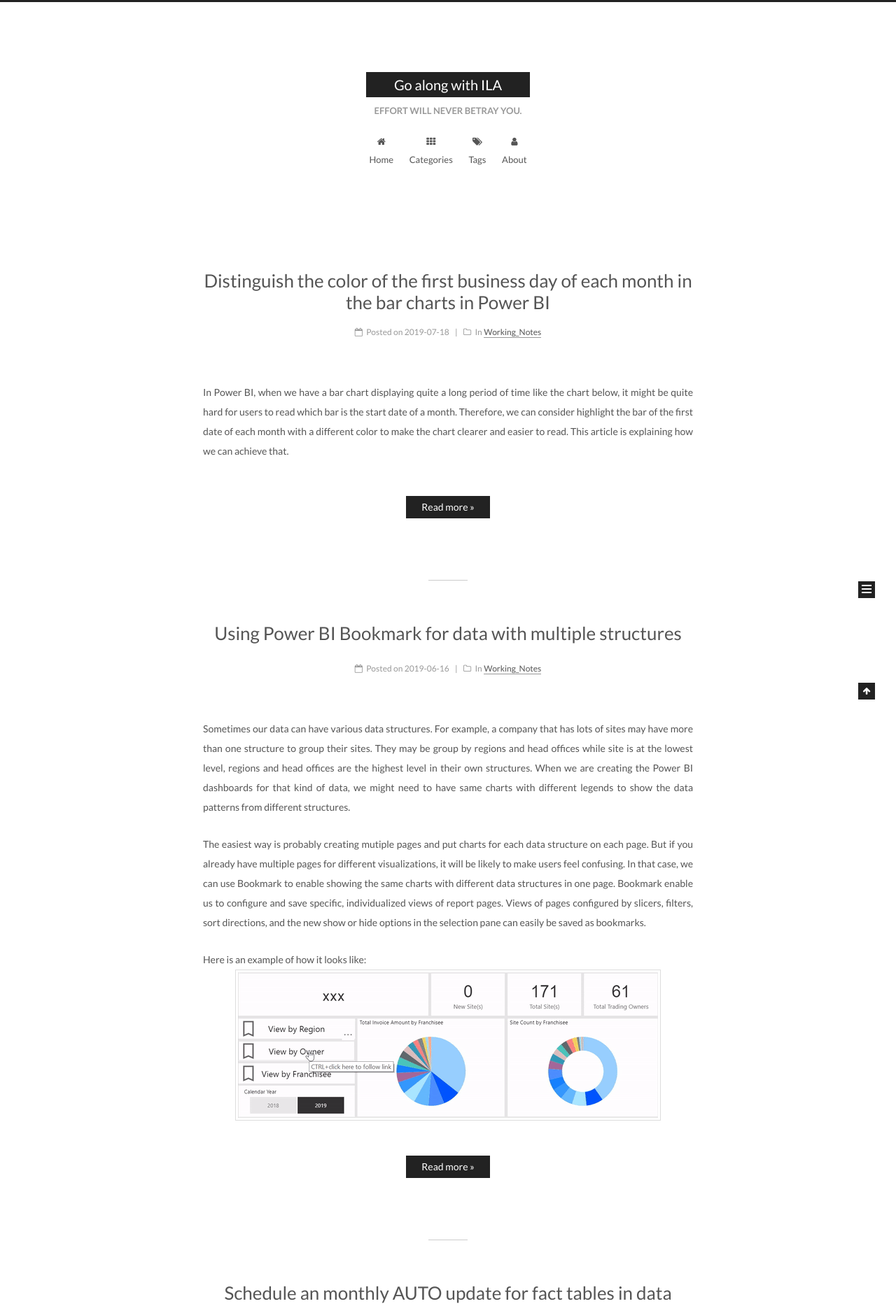
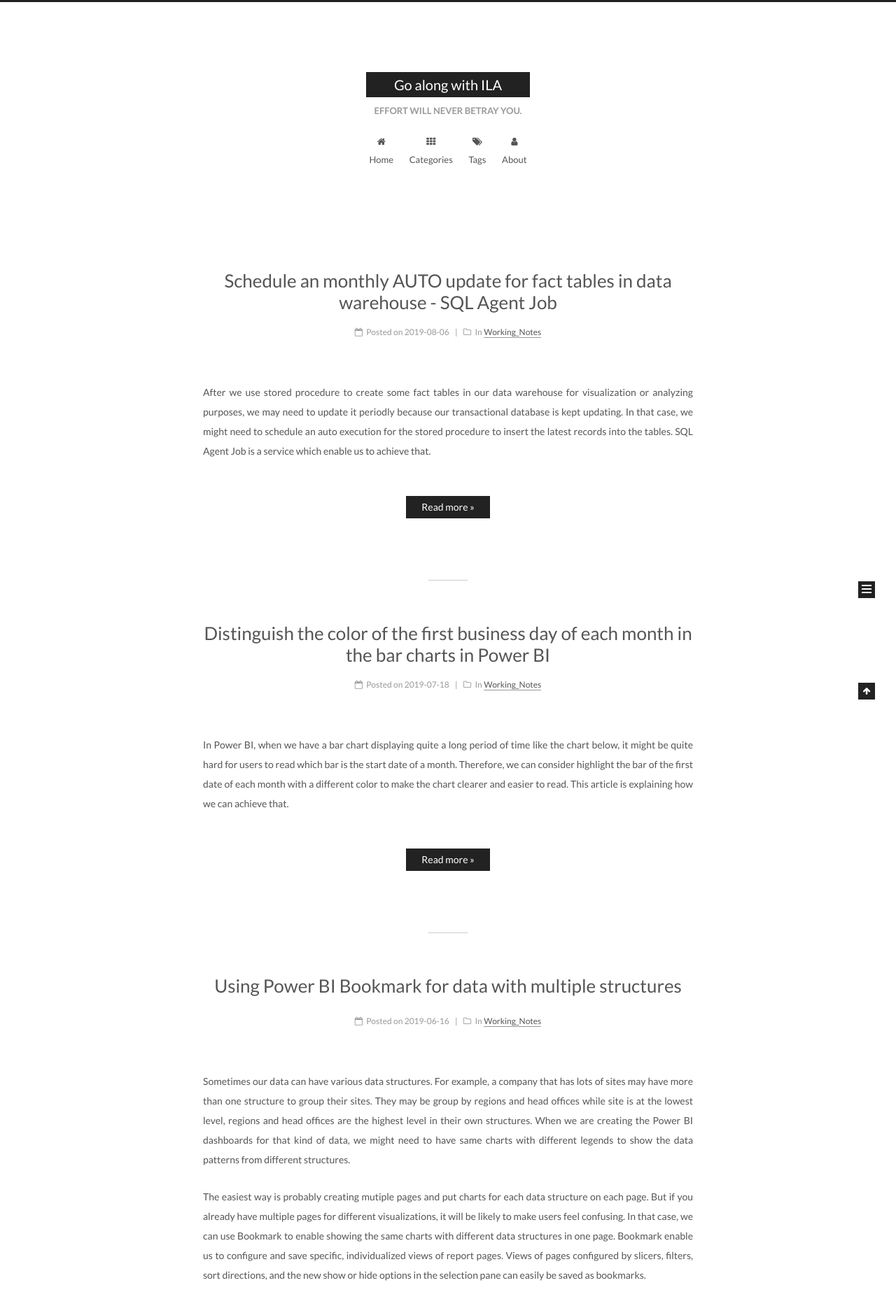
Before and after one commit to dollypigeon/dollypigeon.github.io, a Jekyll site: the page built from index.html, in a window 1280 px wide. Shown: the top 1867 px of the page at 70% size. Built offline with Jekyll 4.4.1, drawn with Linux system fonts in a browser that asks for light colours; the list of posts is cut into pages by our own code; some of the changed text lies outside the part shown.

Commit message:
Update 2019-07-18-SQL-Agent-Job.md

````diff
--- a/_posts/2019-07-18-SQL-Agent-Job.md
+++ b/_posts/2019-07-18-SQL-Agent-Job.md
@@ -1,6 +1,6 @@
 ---
 title: "Schedule an monthly AUTO update for fact tables in data warehouse - SQL Agent Job"
-date: 2019-03-20
+date: 2019-08-06
 tags:
   - SQL
   - Stored Procedure
@@ -8,10 +8,20 @@ tags:
 categories: "Working_Notes"
 ---
 
-After we use stored procedure to create some fact tables in our data warehouse for visualization or analyzing purposes, we may need to update it periodly because our transactional database is kept updating. In that case, we might need to schedule an auto execution for the stored procedure to insert the latest records into the tables. SQL Agent Job is a service which enable us to achieve that.
+After we use stored procedure to create some fact tables in our data warehouse for visualization or analyzing purposes, we may need to update it periodly because our transactional database is kept updating. In that case, we might need to schedule an auto execution for the stored procedure to insert the latest records into the tables. SQL Agent Job is a service which enable us to achieve that. <!-- more -->
 
 The following link is a basic tutorial that escribes how to create a SQL Server Agent job in SQL Server 2017 by using SQL Server Management Studio, Transact-SQL, or SQL Server Management Objects (SMO).
 
 https://docs.microsoft.com/en-us/sql/ssms/agent/create-a-job?view=sql-server-2017
 
-To create a agent job for monthly data update, it preferrable to set the job execution date on the first day of each month. Then we need to pass the first day and the last day of each month to the parameters in our stored procedure.
+To create a agent job for monthly data update, it preferrable to set the job execution date on the first day of each month. Then we need to pass the first day and the last day of previous month to the parameters in our stored procedure and execute it to insert the new records of the previous month.
+Following SQL code shows how we execute the stored procedure:
+
+```
+DECLARE @StartDate date = DateAdd(day,1,EOMonth(GetDate(),-2))
+DECLARE @EndDate date = EOMonth(GetDate(),-1)
+
+EXEC [KiwiDW].dbo.SP_Fact_xxxtable @Startdate, @EndDate
+```
+
+You can also execute multiple stored procedures here so the records will be inserted into fact tables in one agent job execution, which is very convenient.
````
